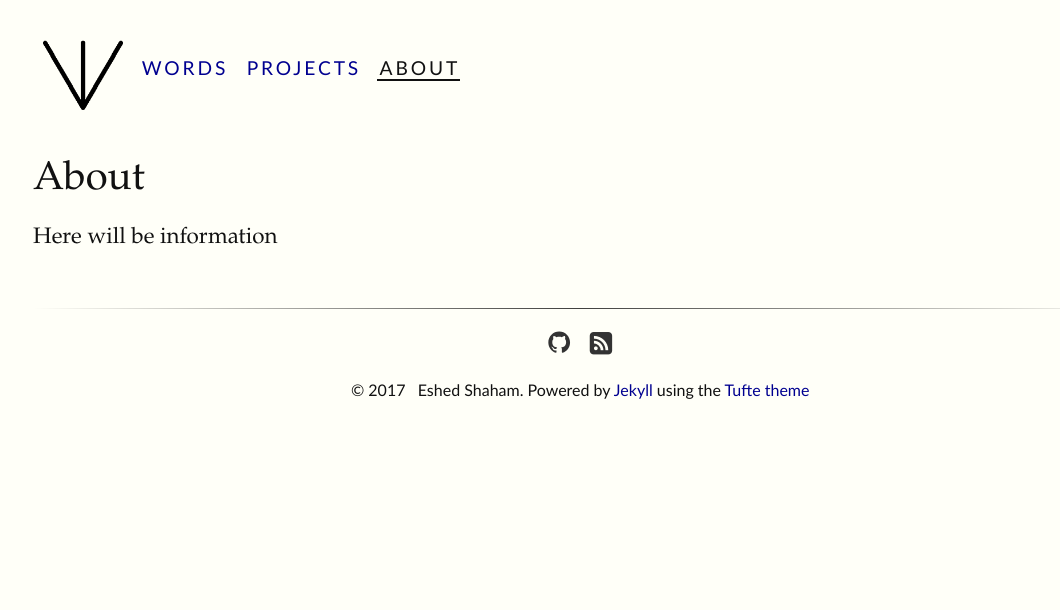
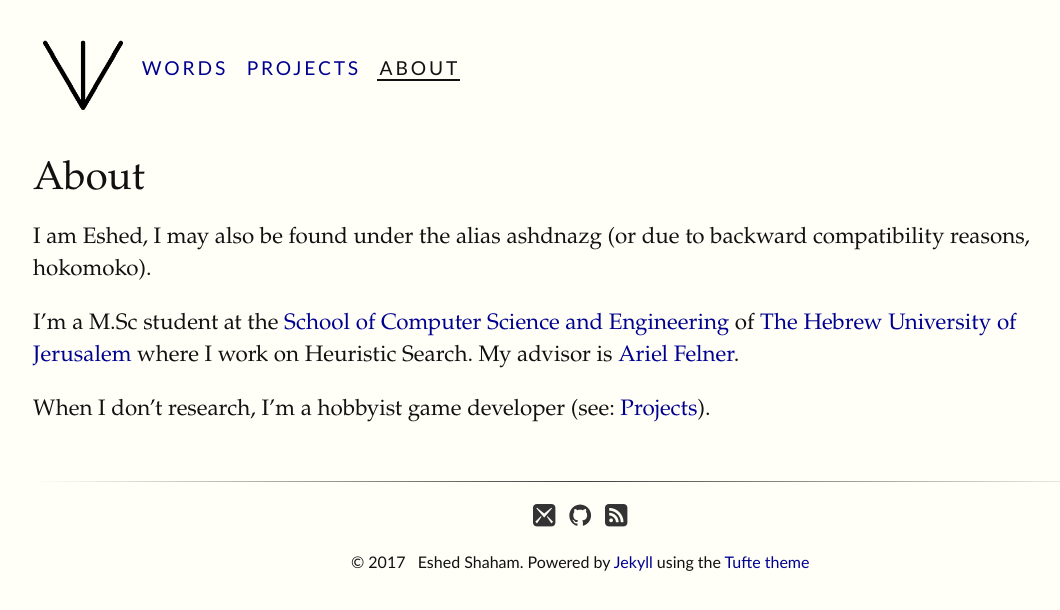
Before and after one commit to ashdnazg/ashdnazg.github.io, a Jekyll site: the page built from about.md, in a window 1280 px wide. Shown: the top 610 px of the page, without its empty margins (31-1091 px from the left). Built offline with Jekyll 4.4.1, drawn with Linux system fonts in a browser that asks for light colours.

Commit message:
some updates, mostly about page

```diff
--- a/_includes/footer.html
+++ b/_includes/footer.html
@@ -1,6 +1,7 @@
 <footer>
   <hr class="slender">
   <ul class="footer-links">
+  <li><a href="mailto:ashdnazg@gmail.com"><span class="icon-mail"></span></a></li>
   {% if site.github_username %}
     <li>
       {% include icon-github.html username=site.github_username %}
--- /dev/null
+++ b/_includes/page_link.html
@@ -0,0 +1 @@
+{% for page in site.pages %}{% if page.title == include.title %}[{{ page.title }}]({{ page.url }}){% endif %}{% endfor %}
--- a/about.md
+++ b/about.md
@@ -4,4 +4,8 @@ layout: page
 order: 20
 ---
 
-Here will be information
+I am Eshed, I may also be found under the alias ashdnazg (or due to backward compatibility reasons, hokomoko).
+
+I'm a M.Sc student at the [School of Computer Science and Engineering](http://www.cs.huji.ac.il/) of [The Hebrew University of Jerusalem](http://www.huji.ac.il/) where I work on Heuristic Search. My advisor is [Ariel Felner](http://felner.wix.com/home).
+
+When I don't research, I'm a hobbyist game developer (see: {% include page_link.html title="Projects" %}).
```
Also changed, not shown: projects.md (+1 -1 lines), _includes/icon-github.svg.
